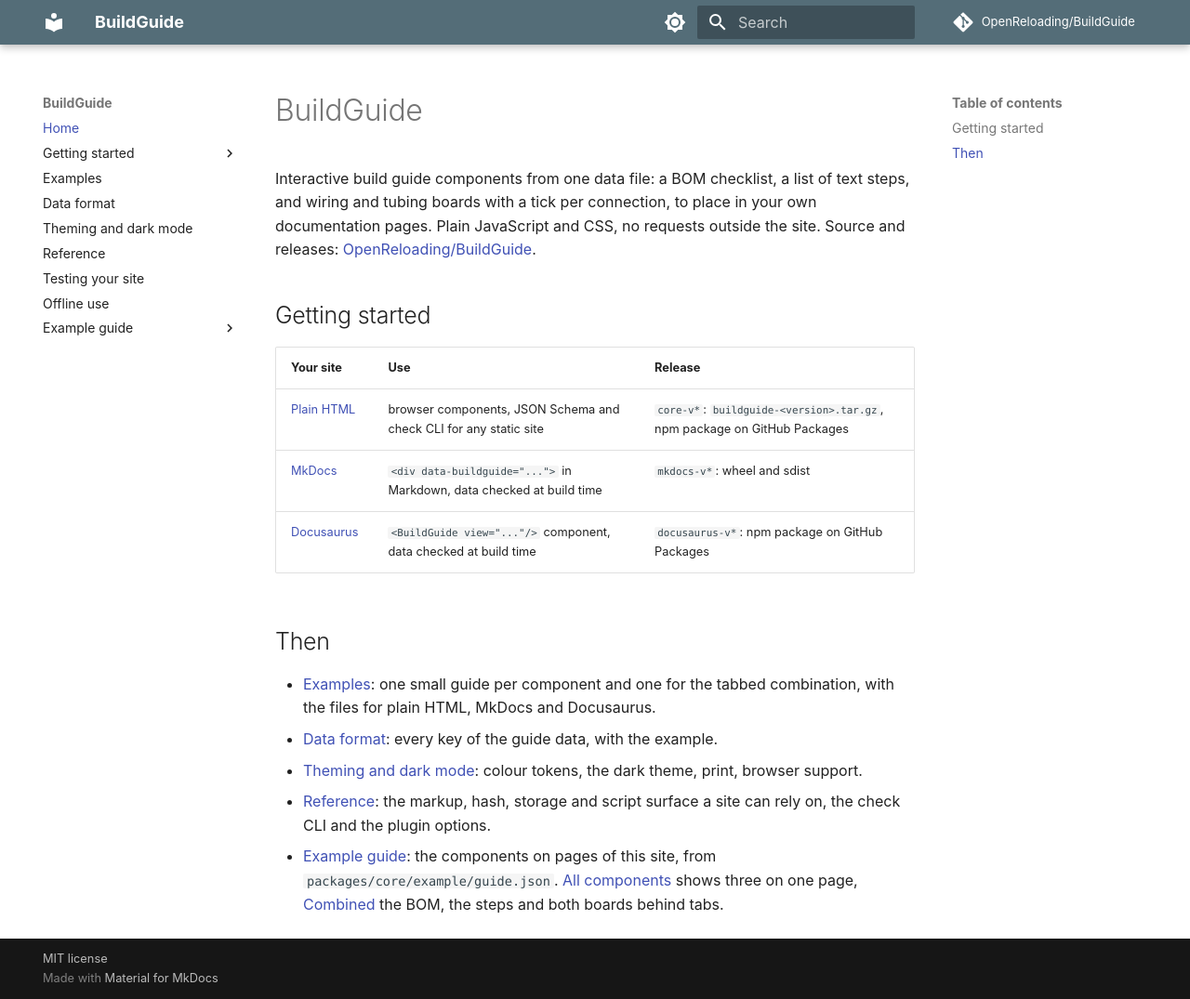
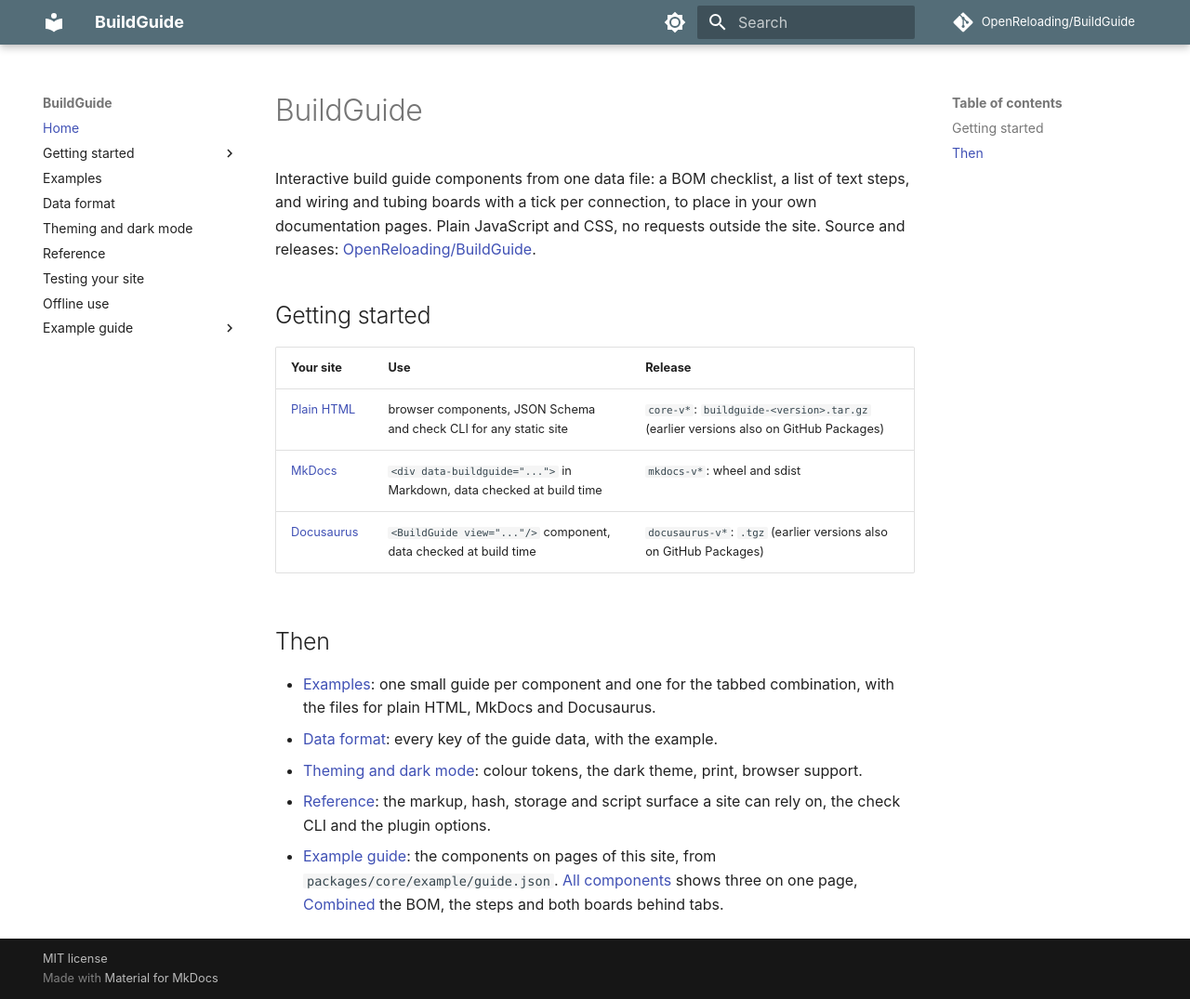
Before and after one commit to OpenReloading/BuildGuide, an MkDocs documentation site: the page built from docs/index.md, in a window 1280 px wide and 1075 px high. Shown: the whole window at 93% size. Built offline with MkDocs 1.6.1 and Material for MkDocs 9.7.7, drawn with Linux system fonts in a browser that asks for light colours.

Commit message:
ci: switch off the GitHub Packages publish until npm is set up (#153)

```diff
--- a/docs/index.md
+++ b/docs/index.md
@@ -6,9 +6,9 @@
 
 | Your site | Use | Release |
 |---|---|---|
-| [Plain HTML](core.md) | browser components, JSON Schema and check CLI for any static site | `core-v*`: `buildguide-<version>.tar.gz`, npm package on GitHub Packages |
+| [Plain HTML](core.md) | browser components, JSON Schema and check CLI for any static site | `core-v*`: `buildguide-<version>.tar.gz` (earlier versions also on GitHub Packages) |
 | [MkDocs](mkdocs.md) | `<div data-buildguide="...">` in Markdown, data checked at build time | `mkdocs-v*`: wheel and sdist |
-| [Docusaurus](docusaurus.md) | `<BuildGuide view="..."/>` component, data checked at build time | `docusaurus-v*`: npm package on GitHub Packages |
+| [Docusaurus](docusaurus.md) | `<BuildGuide view="..."/>` component, data checked at build time | `docusaurus-v*`: `.tgz` (earlier versions also on GitHub Packages) |
 
 ## Then
 
```
Also changed, not shown: packages/core/README.md (+1 -1 lines), packages/docusaurus/README.md (+2 -4 lines), 1 other file.
